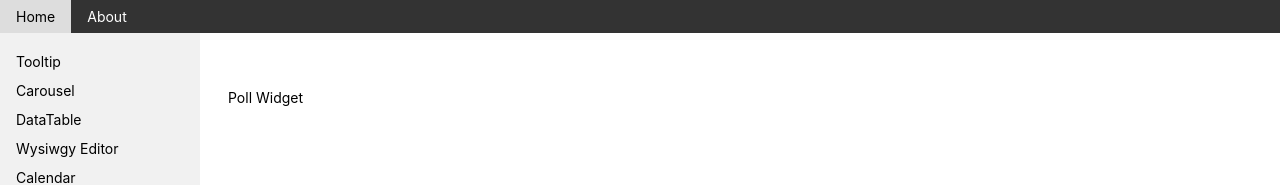
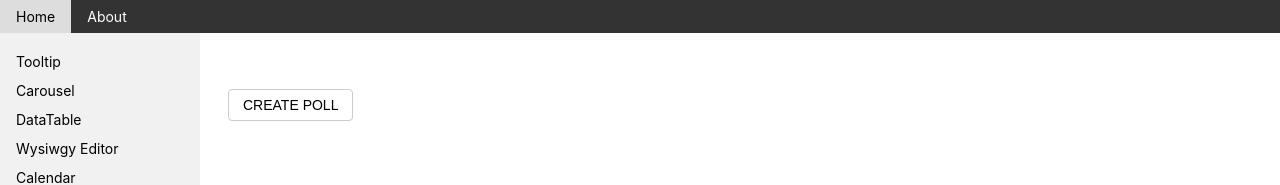
Before and after one commit to Ganpatkakar/React-Widgets, a Next.js app: page /home/poll in a window 1280 px wide. Shown: the top 185 px of the page. Built offline with nearby package versions, Linux system fonts and the light colour scheme; no server answers.

Commit message:
Poll widget components

```diff
--- /dev/null
+++ b/components/Poll/CreatePollOptions.component.js
@@ -0,0 +1,3 @@
+export default function CreatePollOptions() {
+  return <>Create poll widget options</>
+}
--- /dev/null
+++ b/components/Poll/PollWidget.component.js
@@ -0,0 +1,56 @@
+import { useState } from "react";
+import styles from "./PollWidget.module.scss";
+import Button from '../Button';
+import ModelPopover from "../ModelPopOver";
+import PollWidgetOptions from './PollWidgetOptions.component';
+import CreatePollOptions from './CreatePollOptions.component';
+
+
+// Give a button for create poll widget
+// Show this button till widget is not created
+// Once widget is creted hide this button
+// Poll widget create function should be on a model
+// Final result of accepting polls should be on this page
+
+export default function PollWidgetComponent() {
+  const [showModel, setShowModel] = useState(false);
+  const [showPoll, setShowPoll] = useState(false);
+
+  const createPoll = (event) => {
+    event.preventDefault();
+    setShowModel(true);
+
+  }
+
+  const handleClosePopover = () => {
+    setShowModel(false);
+  }
+
+  const setPollWigetOptions = () => {
+    console.log("setPollWigetOptions")
+    setShowPoll(true);
+    handleClosePopover();
+  }
+
+  if (showPoll) {
+    return <PollWidgetOptions />
+  }
+
+  return (
+    <>
+      <div>
+        <ModelPopover
+          show={showModel}
+          handleClose={handleClosePopover}
+          showFooter={false}
+        >
+          <>
+            <CreatePollOptions setPollWigetOptions={setPollWigetOptions}/>
+            <Button text={"Submit Poll"} onClick={setPollWigetOptions}/>
+          </>
+        </ModelPopover>
+        <Button onClick={createPoll} text={"Create Poll"}/>
+      </div>
+    </>
+  );
+}
--- /dev/null
+++ b/components/Poll/PollWidgetOptions.component.js
@@ -0,0 +1,3 @@
+export default function PollWidgetOptions() {
+  return <>Poll widget with options</>
+}
--- /dev/null
+++ b/components/Poll/index.js
@@ -0,0 +1,9 @@
+import PollWidgetComponent from './PollWidget.component';
+export default function PollWidgetContainer () {
+  return (
+    <>
+      <PollWidgetComponent />
+    </>
+
+  )
+}
--- a/pages/home/poll.js
+++ b/pages/home/poll.js
@@ -1,8 +1,13 @@
-import React from 'react';
-import Layout from '../../components/Layout';
+import React from "react";
+import Layout from "../../components/Layout";
+import PollWidgetContainer from "../../components/Poll";
 
 function poll() {
-  return <Layout>Poll Widget</Layout>;
+  return (
+    <Layout>
+      <PollWidgetContainer />
+    </Layout>
+  );
 }
 
 export default poll;
```
Also changed, not shown: components/Poll/PollWidget.module.scss (added).
